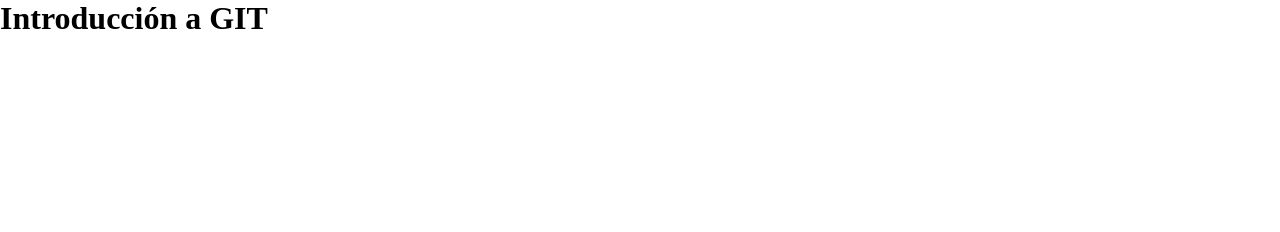
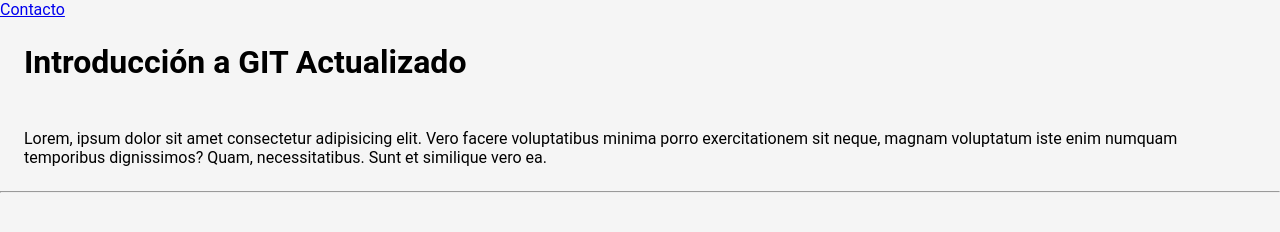
Before and after one commit to Neomartin/73593-Introduccion-GIT, a plain HTML site: page index.html in a window 1280 px wide. Drawn offline with Linux system fonts and the light colour scheme.

Commit message:
Navbar agregado, creado contactos y estilos mejorados

```diff
--- a/css/styles.css
+++ b/css/styles.css
@@ -3,3 +3,12 @@
     padding: 0;
     box-sizing: border-box;
 }
+
+body {
+    font-family: 'Roboto', sans-serif;
+    background-color: #f5f5f5;
+}
+
+h1, p {
+    padding: 1.5rem;
+}
--- a/index.html
+++ b/index.html
@@ -3,11 +3,22 @@
 <head>
     <meta charset="UTF-8">
     <meta name="viewport" content="width=device-width, initial-scale=1.0">
-    <title>GIT</title>
+    <title>GIT Introducción</title>
 
     <link rel="stylesheet" href="/css/styles.css">
 </head>
 <body>
-    <h1>Introducción a GIT</h1>
+    <nav>
+        <a href="/pages/contact.html">Contacto</a>
+    </nav>
+
+    <h1>Introducción a GIT Actualizado</h1>
+
+    <p>Lorem, ipsum dolor sit amet consectetur adipisicing elit. Vero facere voluptatibus minima porro exercitationem sit neque, magnam voluptatum iste enim numquam temporibus dignissimos? Quam, necessitatibus. Sunt et similique vero ea.</p>
+
+    <hr>
+
+
+
 </body>
 </html>
```
Also changed, not shown: pages/contact.html (added, +11 -0 lines).
